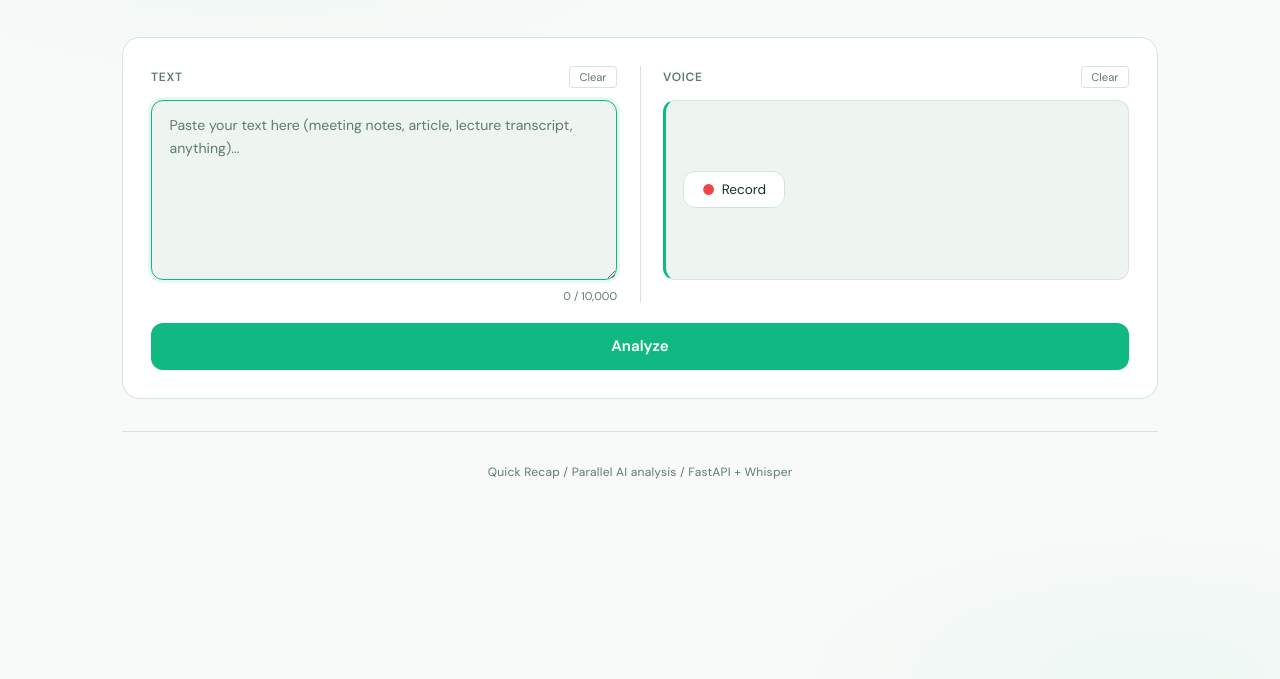
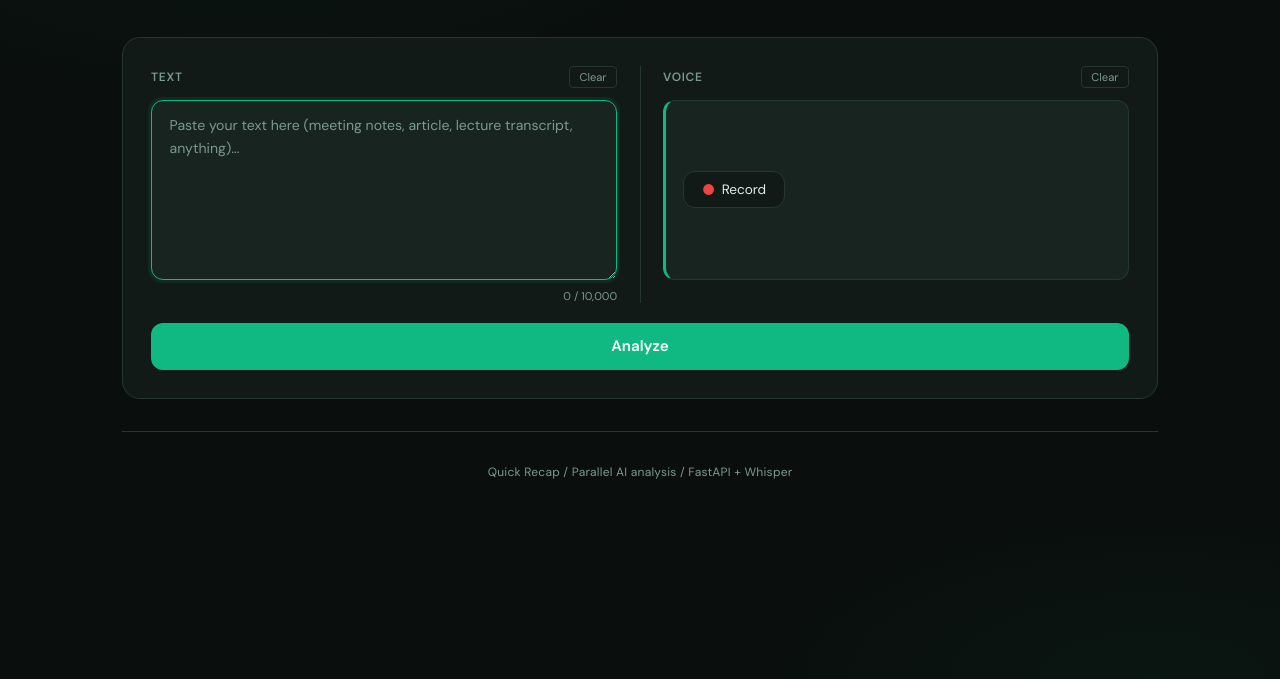
Before and after one commit to giovannicozzolongo/quick-recap, a plain HTML site: page frontend/index.html in a window 1280 px wide. Shown: the part 121-800 px from the top of the page. Drawn offline with Linux system fonts and the light colour scheme; files that its build step writes are made by us from their sources; files whose address does not match are found by name.

Commit message:
revert to dark theme

```diff
--- a/frontend/css/style.css
+++ b/frontend/css/style.css
@@ -1,12 +1,12 @@
 :root {
-    --bg: #f7faf8;
-    --surface: #ffffff;
-    --surface-2: #eef5f1;
-    --border: #d4e5dc;
-    --text: #1a2e24;
-    --text-dim: #5f7a6e;
+    --bg: #0a0f0d;
+    --surface: #111a16;
+    --surface-2: #182420;
+    --border: #243830;
+    --text: #e2ede8;
+    --text-dim: #7a9a8c;
     --accent: #10b981;
-    --accent-glow: rgba(16, 185, 129, 0.08);
+    --accent-glow: rgba(16, 185, 129, 0.12);
     --red: #ef4444;
     --radius: 18px;
     --radius-sm: 12px;
```
